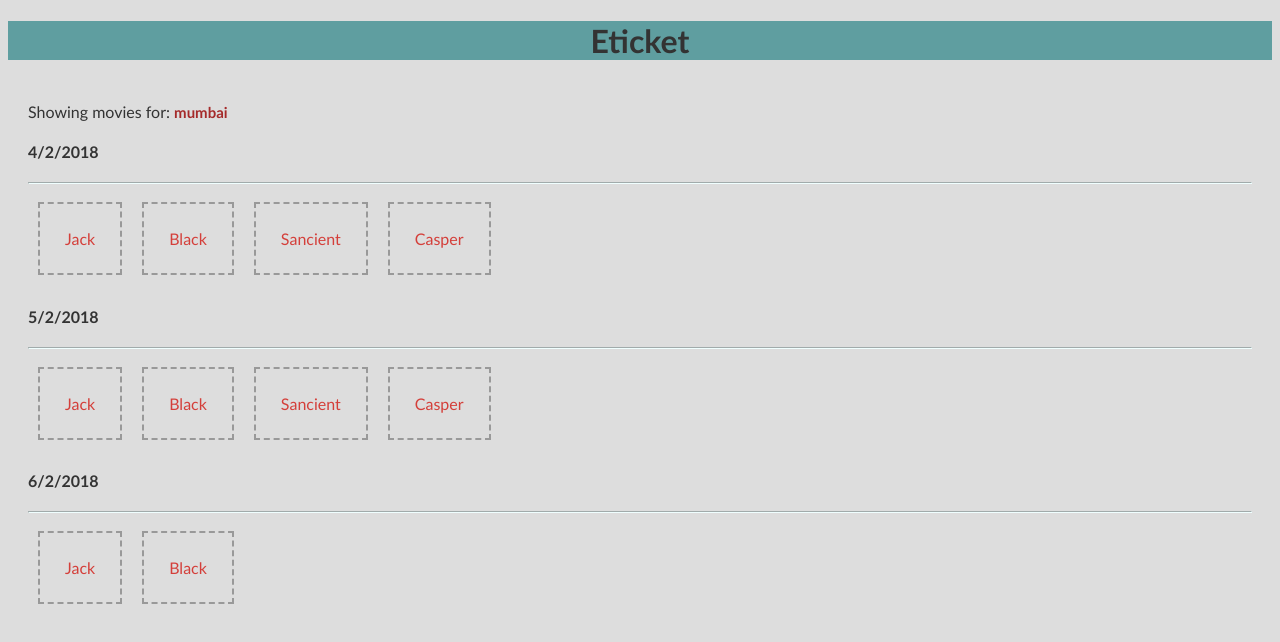
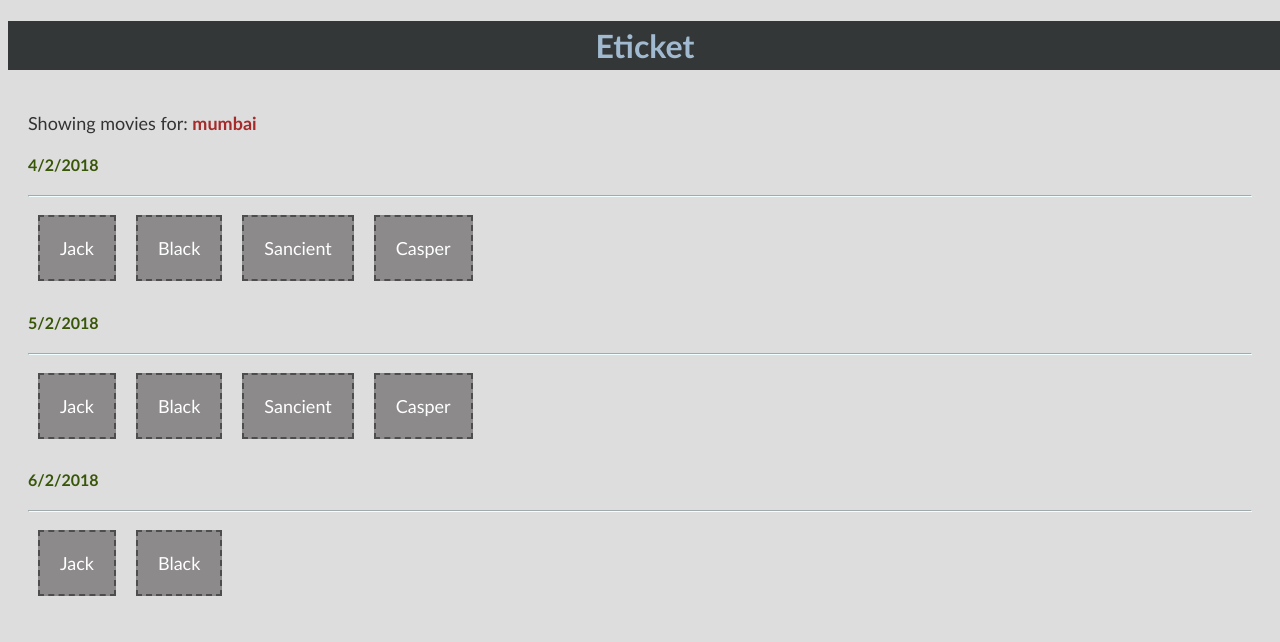
Before and after one commit to SuhasMaxx/Tutorials, a plain HTML site: page ETicket/index.html in a window 1280 px wide. Drawn offline with Linux system fonts and the light colour scheme.

Commit message:
Update mainstyle.css

```diff
--- a/ETicket/mainstyle.css
+++ b/ETicket/mainstyle.css
@@ -5,7 +5,17 @@ body {
 h1{
     width: 100%;
     text-align: center;
-    background-color: cadetblue;
+    background-color: #333738;
+    padding: 5px;
+    color: #a1bad0;
+}
+
+h4{
+    color: #385607;
+}
+
+#city-details-line{
+    font-size: 18px;
 }
 
 #appViewer{
@@ -19,27 +29,29 @@ h1{
 
 .movie-block{
     display: inline-block;
-    border: 2px dashed #999999;
+    border: 2px dashed #4e4d4d;
     margin: 10px;
-    color: #d43f3a;
-    padding: 25px;
+    color: #ffffff;
+    padding: 20px;
     cursor: pointer;
+    font-size: 18px;
+    background-color: #8c8a8a;
 }
 
 .city-name{
     color: brown;
     font-weight: bold;
-    font-size: 15px;
+    font-size: 18px;
 }
 
 .movie-time-block{
     display: inline-block;
-    border: 2px solid #cccccc;
-    margin: 10px;
+    border: 2px solid #008087;
+    margin: 15px;
     color: green;
     font-weight: bold;
-    padding: 25px;
-    background-color: white;
+    padding: 20px;
+    background-color: #edfff7;
     cursor: pointer;
 }
 
```
